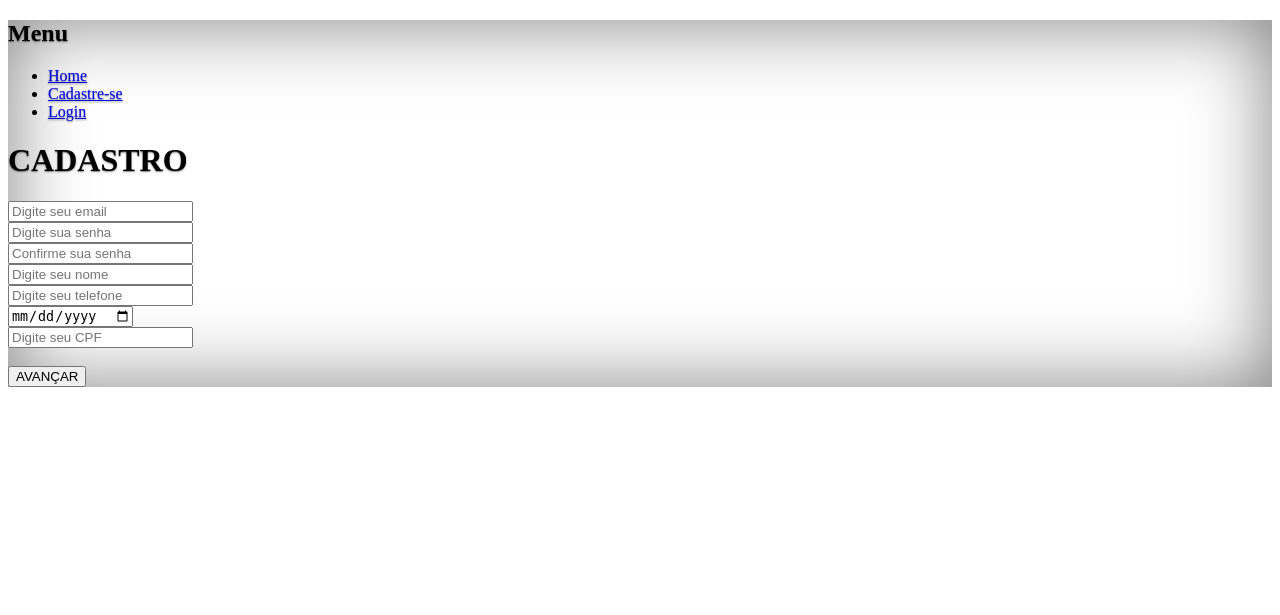
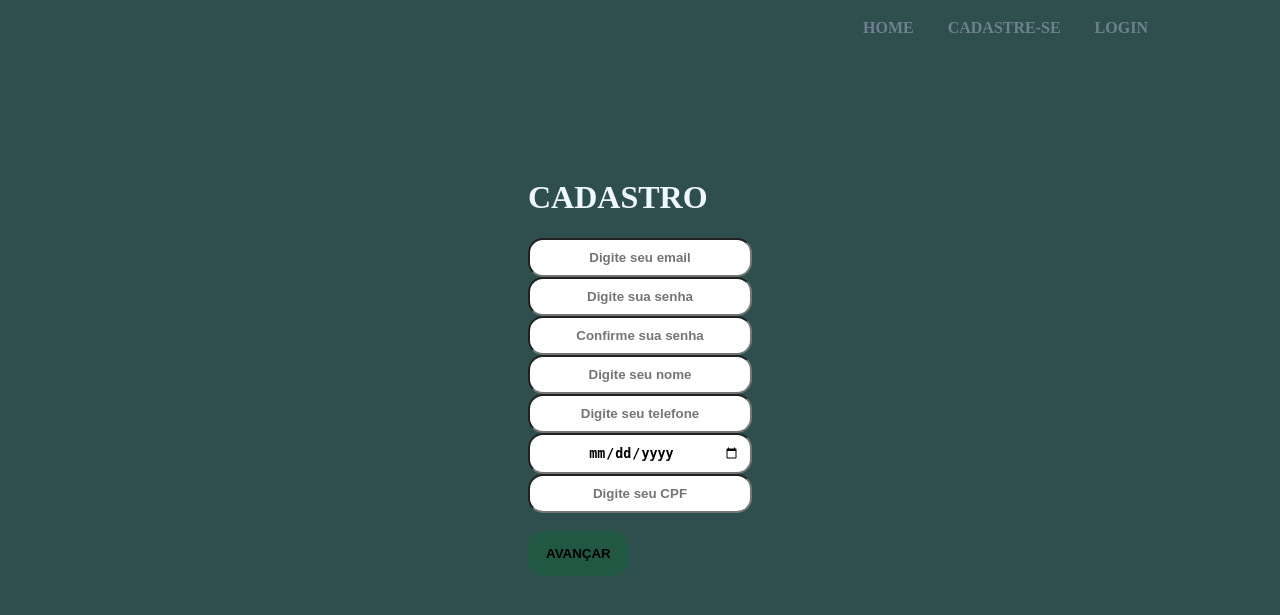
Before and after one commit to imdoarda/cadastro.php, a PHP site: page /cadastro.php in a window 1280 px wide. Shown: the top 615 px of the page. Run offline with PHP 8.4, Linux system fonts and the light colour scheme.

Commit message:
centraliza form

```diff
--- a/style.css
+++ b/style.css
@@ -1,50 +1,75 @@
-/*
- * Globals
- */
-
-
-/* Custom default button */
-.btn-light,
-.btn-light:hover,
-.btn-light:focus {
-  color: #333;
-  text-shadow: none; /* Prevent inheritance from `body` */
+body{
+  background-color: darkslategrey;
+  color: aliceblue;
 }
 
+#menu{
+  text-align: center;
+  position:relative;
+  display: block;
 
-/*
- * Base structure
- */
-
-body {
-  text-shadow: 0 .05rem .1rem rgba(0, 0, 0, .5);
-  box-shadow: inset 0 0 5rem rgba(0, 0, 0, .5);
+}
+nav#menu li{
+  display: inline-block;
+  padding: 15px;
+}
+nav#menu ul{
+  list-style: none;
+  text-transform: uppercase;
+  position: absolute;
+  top: -20px;
+  left: 800px;
+}
+nav#menu h1{
+  display: none;
+}
+nav#menu li:hover{
+  background-color:darkgrey;
+}
+nav#menu a:link{
+  color:slategrey;
+  text-decoration: none;
+  transition: all 0.3s ease;
+  font-weight: bold;
+}
+nav#menu a:visited{
+  color:aliceblue;
+}
+nav#menu a:hover{
+  color:black;
 }
 
-.cover-container {
-  max-width: 42em;
+#login{
+  width: 100%;
+  display: flex;
+  justify-content: center;
+}
+.form{
+  margin-top: 150px;
 }
 
-
-/*
- * Header
- */
-
-.nav-masthead .nav-link {
-  color: rgba(255, 255, 255, .5);
-  border-bottom: .25rem solid transparent;
+input{
+  padding: 10px 10px;
+    border-radius: 15px;
+    text-align: center;
+    align-items: center;
+    display: inline-block;
+    font-weight: bold;
+    width: 200px;
 }
 
-.nav-masthead .nav-link:hover,
-.nav-masthead .nav-link:focus {
-  border-bottom-color: rgba(255, 255, 255, .25);
+button{
+  background-color:#205843;
+  padding: 15px 18px;
+  border-radius: 15px;
+  border:none;
+  text-align: center;
+  align-items: center;
+  display: inline-block;
+  font-weight: bold;
+  transition: all ease 0.3s;
 }
-
-.nav-masthead .nav-link + .nav-link {
-  margin-left: 1rem;
+button:hover{
+  background-color: black;
+  color:white;
 }
-
-.nav-masthead .active {
-  color: #fff;
-  border-bottom-color: #fff;
-}
```
